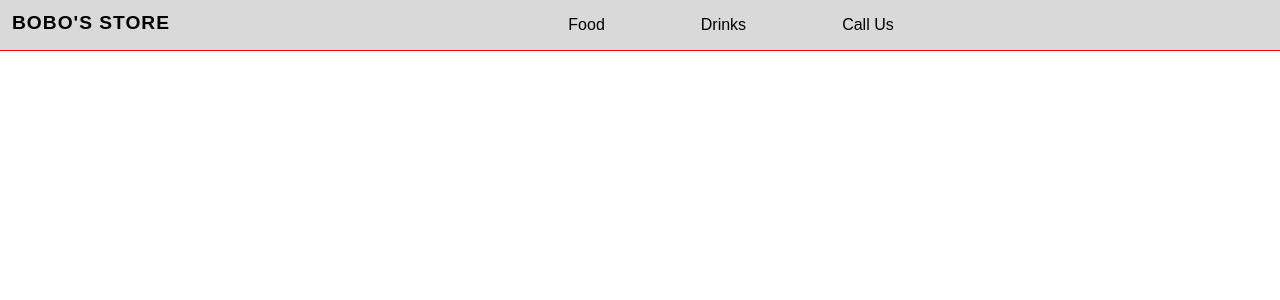
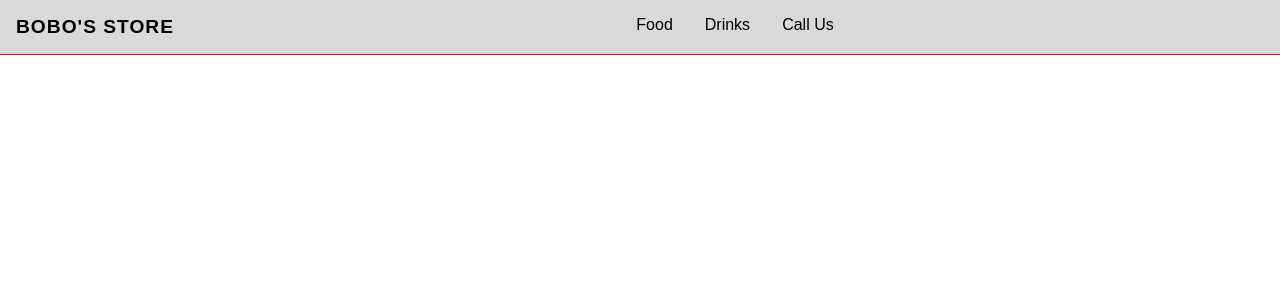
Before and after one commit to Exodera/Bobo-s-Store, a React (Create React App) app: page / in a window 1280 px wide. Shown: the top 300 px of the page. Built offline with nearby package versions, Linux system fonts and the light colour scheme.

Commit message:
Fixed resposiveness bugs

```diff
--- a/src/components/Navbar/Navbar.css
+++ b/src/components/Navbar/Navbar.css
@@ -19,7 +19,7 @@ a{
    color: black;
    display: inline-block;
    padding: 1rem;
-   margin: 0 2rem;
+
 }
 a:hover{
     background-color: rgb(240, 26, 26);
@@ -36,12 +36,13 @@ nav{
 }
 
 .logo{
-    padding: .75rem;
+    padding: 1rem;
     font-size: 1.2rem;
     font-weight: bold;
     letter-spacing: 1px;
     text-transform: uppercase;
     cursor: pointer;
+    z-index: 99;
 }
 
 
@@ -94,10 +95,22 @@ nav{
     .links{
         display: none;
     }
+    .mobile-links{
+        position: absolute;
+        left: 0;
+        top: 3.5rem;
+        width: 100%;
+        display: flex;
+        flex-direction: column;
+    }
     .mobile-links a{
+
+
+        text-align: center;
         display: block;
         width: 100%;
         background-color: aqua;
     }
 
+
 }
```
